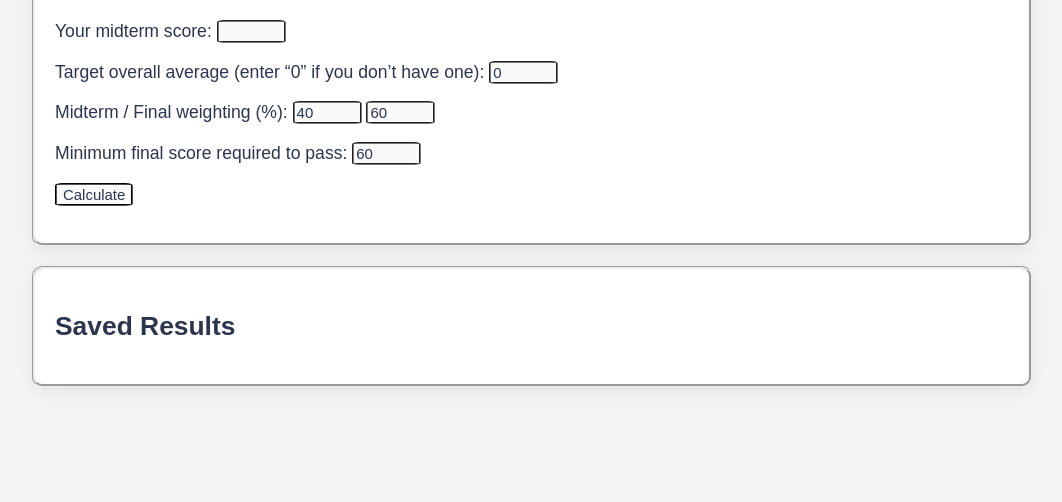
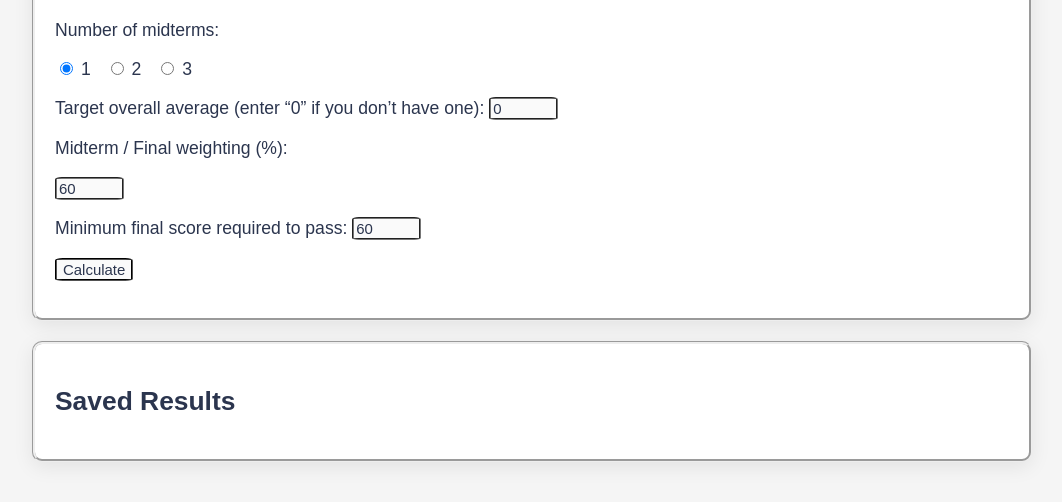
Before and after one commit to denizcbdk/weighted-grade-calculator, a plain HTML site: page index.html in a window 1280 px wide. Shown: the part 178-680 px from the top of the page, without its empty margins (108-1170 px from the left). Drawn offline with Linux system fonts and the light colour scheme.

Commit message:
Update on index.html
Add support for multiple midterms in weighted grade calculator

```diff
--- a/index.html
+++ b/index.html
@@ -2,7 +2,7 @@
     <head>
     <link rel="stylesheet" href="style.css">
     <meta name="viewport" content="width=device-width, initial-scale=1.0">
-    <title>Midterm Final Average Calculation Tool</title>
+    <title>Weighted Grade Calculator</title>
     </head>
     <body>
         <div class="layout">
@@ -12,10 +12,19 @@
                 <div class="actTab">
                     <form onsubmit="checkingRates(event)">
                         <h1>Grade Calculator (Midterm + Final)</h1>
-                        <p>Your midterm score: <input type="number" id="midterm" min="0" max="100" required></p>
+                        <p>Number of midterms:</p>
+                        <div class="input_title" style="display: flex; gap: 15px;">
+                        <label><input type="radio" class="midterm_radio" name="midterm_choice" value="1" checked onchange="updateMidterm(),updateWeights()"> 1</label>
+                        <label><input type="radio" class="midterm_radio" name="midterm_choice" value="2"onchange="updateMidterm(),updateWeights()"> 2</label>
+                        <label><input type="radio" class="midterm_radio" name="midterm_choice" value="3"onchange="updateMidterm(),updateWeights()"> 3</label>
+                        </div>
+                        <div id="midterm_container"></div>
                         <p>Target overall average (enter “0” if you don’t have one): <input type="number" id="goal" min="0" max="100" value="0"></p>
-                        <p>Midterm / Final weighting (%): <input type="number" id="pMidterm" min="0" max="100" value="40" required>
+                        <div class="weight">
+                        <p class="midterm_title"> Midterm / Final weighting (%):
+                            <div id="pMidterm"></div>
                             <input type="number" id="pFinal" min="0" max="100" value="60" required></p>
+                        </div>
                         <p>Minimum final score required to pass: <input type="number" id="min" min="0" max="100" value="60" required></p>
                         <p><button type="submit">Calculate</button></p>
                     </form>
```
